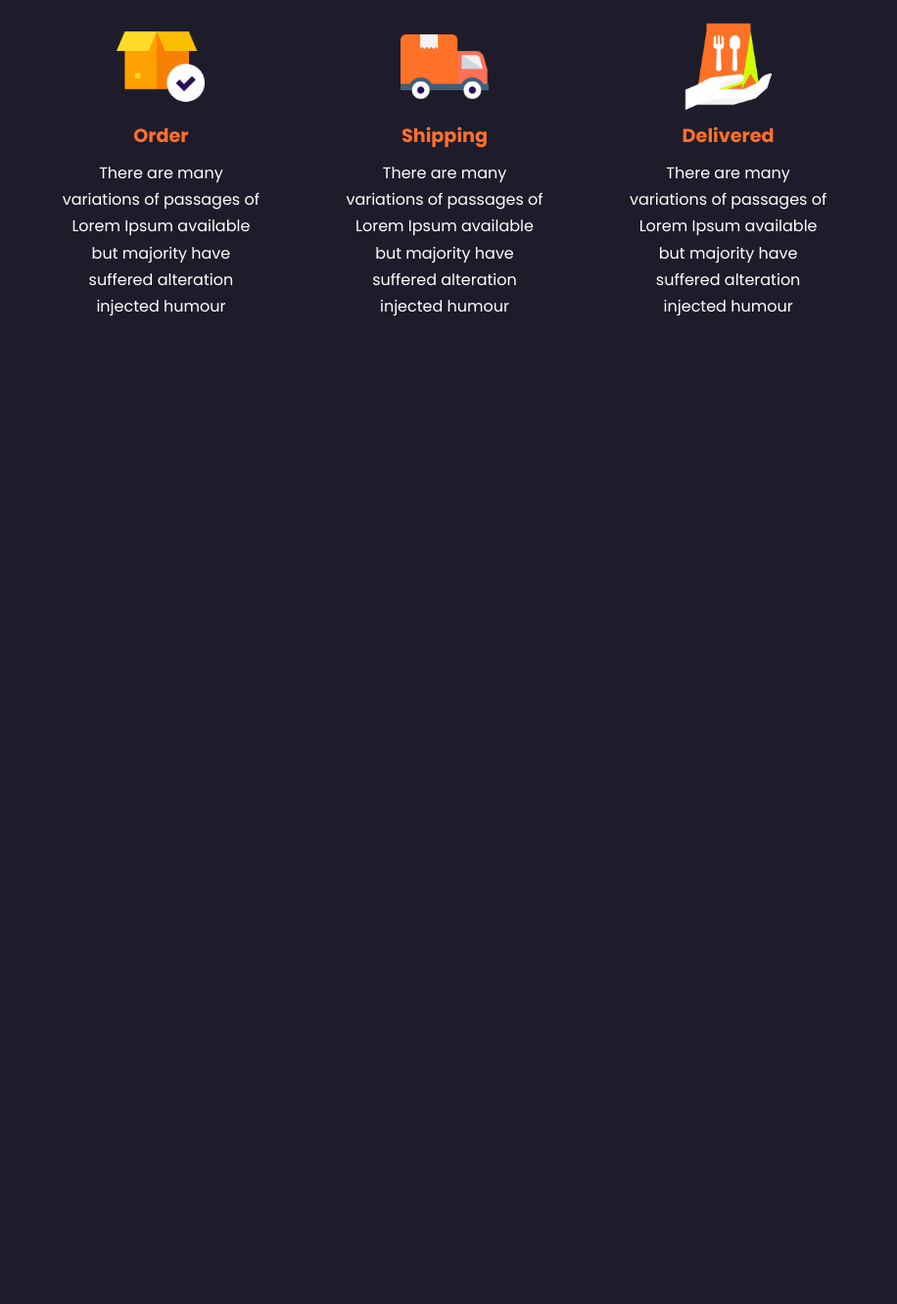
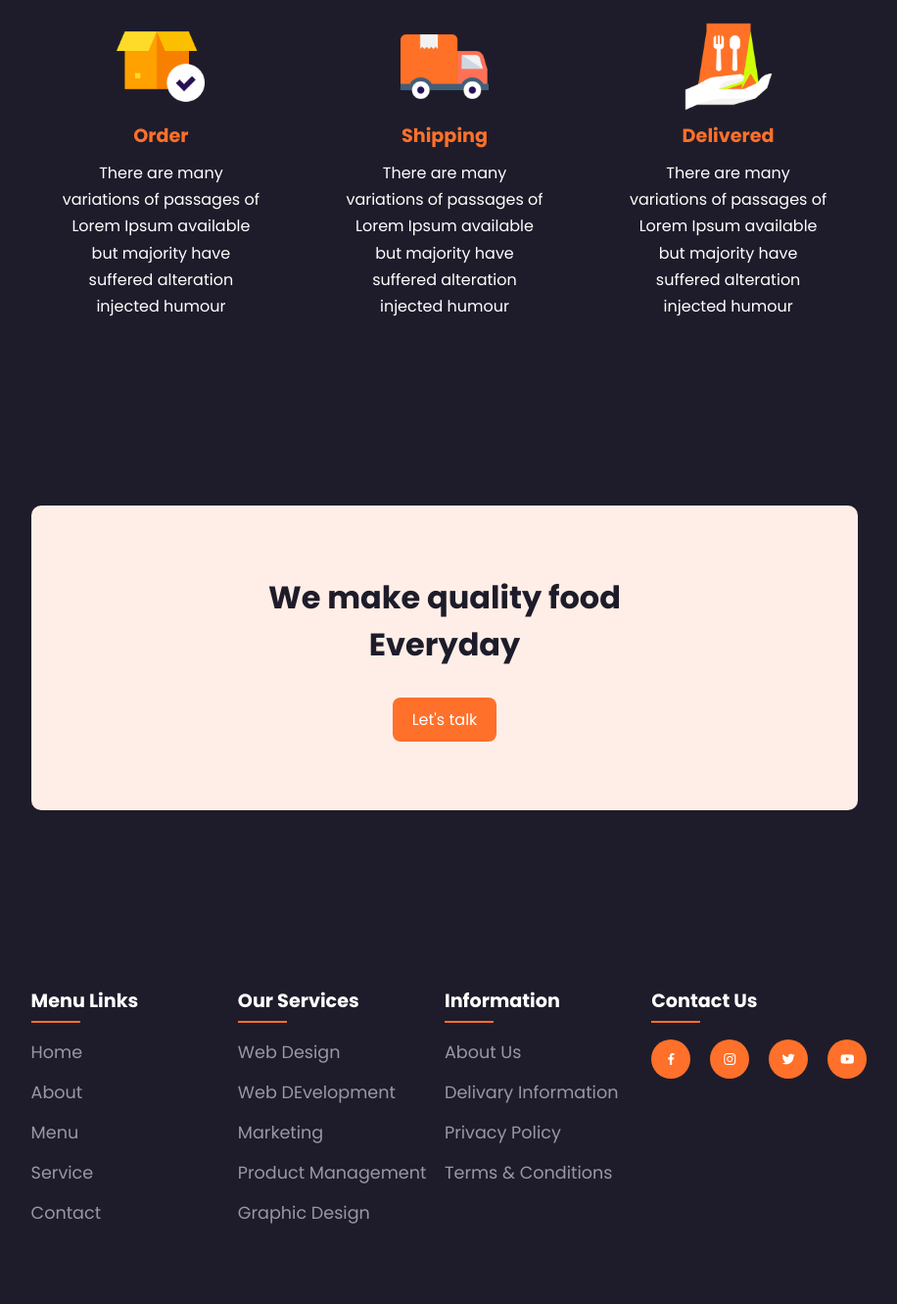
Before and after one commit to Jonaxx8/Le-Resturica, a plain HTML site: page index.html in a window 1280 px wide. Shown: the part 2094-3425 px from the top of the page at 98% size, without its empty margins (186-1102 px from the left). Before the commit the page ends 2510 px from the top, so only its background shows below. Drawn offline with nearby package versions, Linux system fonts and the light colour scheme.

Commit message:
completed-footer-section

```diff
--- a/css/style.css
+++ b/css/style.css
@@ -199,3 +199,81 @@ section{
 .s-box p{
     line-height: 1.7;
 }
+
+.cta{
+    background: #feeee7;
+    padding: 70px 0;
+    text-align: center;
+    width: 66%;
+    margin: 100px auto;
+    border-radius: 10px;
+}
+.cta h2{
+    font-size: 2rem;
+    color: var(--bg-color);
+    margin-bottom: 30px;
+}
+
+.main{
+    display: flex;
+    flex-wrap: wrap;
+}
+.footer{
+    padding: 10px 0;
+}
+.col{
+    width: 25%;
+}
+.col h4{
+    font-size: 1.2rem;
+    color: var(--text-color);
+    margin-bottom: 25px;
+    position: relative;
+}
+.col h4::before{
+    content: "";
+    position: absolute;
+    height: 2px;
+    width: 50px;
+    left: 0;
+    bottom: -8px;
+    background: var(--main-color);
+}
+.col ul li:not(:last-child){
+    margin-bottom: 15px;
+}
+.col ul li a{
+    color: #9897a9;
+    font-size: 1.1rem;
+    display: block;
+    text-transform: capitalize;
+    transition: .4s;
+}
+.col ul li a:hover{
+    color: var(--text-color);
+    transform: translateX(-12px);
+}
+
+.col .social{
+    width: 220px;
+    display: flex;
+    align-items: center;
+    justify-content: space-between;
+}
+.col .social a{
+    height: 40px;
+    width: 40px;
+    background: var(--main-color);
+    color: var(--text-color);
+    display: inline-flex;
+    align-items: center;
+    justify-content: center;
+    border-radius: 50%;
+    transition: .4s;
+
+}
+.col .social a:hover{
+    transform: scale(1.2);
+    color: var(--bg-color);
+    background: var(--text-color);
+}
--- a/index.html
+++ b/index.html
@@ -47,7 +47,7 @@
             <span>About us</span>
             <h2>We speak the good <br> food language</h2>
             <p>There are many variations passages of Lorem Ipsum available, but the majority have suffered alteration in form, by imjected humour randomised words which dont look even slightly believable.</p>
-            <a href="#" class="btn">Today's Menu</a>
+            <a href="#" class="btn">Learn more</a>
         </div>
     </section>
     <!-- menu section -->
@@ -117,5 +117,61 @@
             </div>
         </div>
     </section>
+
+    <!-- call to action -->
+    <section class="cta">
+        <h2>We make quality food <br> Everyday</h2>
+        <a href="#" class="btn">Let's talk</a>
+    </section>
+
+    <!-- footer section -->
+    <section id="contact">
+        <div class="footer">
+            <div class="main">
+                <div class="col">
+                    <h4>Menu Links</h4>
+                    <ul>
+                        <li><a href="#">Home</a></li>
+                        <li><a href="#">About</a></li>
+                        <li><a href="#">Menu</a></li>
+                        <li><a href="#">Service</a></li>
+                        <li><a href="#">Contact</a></li>
+                    </ul>
+                </div>
+
+                <div class="col">
+                    <h4>Our Services</h4>
+                    <ul>
+                        <li><a href="#">Web Design</a></li>
+                        <li><a href="#">Web DEvelopment</a></li>
+                        <li><a href="#">Marketing</a></li>
+                        <li><a href="#">Product Management</a></li>
+                        <li><a href="#">Graphic Design</a></li>
+                    </ul>
+                </div>
+
+                <div class="col">
+                    <h4>Information</h4>
+                    <ul>
+                        <li><a href="#">About Us</a></li>
+                        <li><a href="#">Delivary Information</a></li>
+                        <li><a href="#">Privacy Policy</a></li>
+                        <li><a href="#">Terms & Conditions</a></li>
+                    </ul>
+                </div>
+
+                <div class="col">
+                    <h4>Contact Us</h4>
+                    <div class="social">
+                        <a href="#"><i class='bx bxl-facebook'></i></a>
+                        <a href="#"><i class='bx bxl-instagram'></i></a>
+                        <a href="#"><i class='bx bxl-twitter'></i></a>
+                        <a href="#"><i class='bx bxl-youtube'></i></a>
+                    </div>
+                </div>
+            </div>
+        </div>
+
+    </section>
 </body>
 </html>
```
